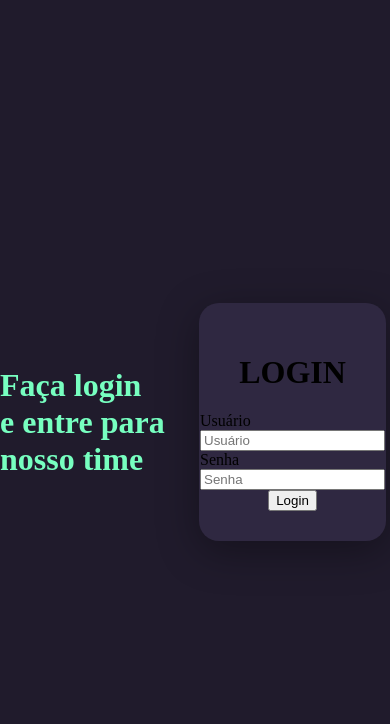
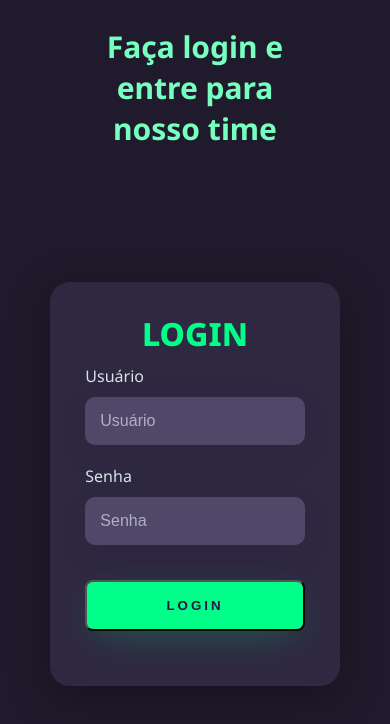
Before and after one commit to guimarts1/curso-udemy, a plain HTML site: page landing-page/index.html in a window 390 px wide. Drawn offline with Linux system fonts and the light colour scheme.

Commit message:
landing page finish

```diff
--- a/landing-page/index.html
+++ b/landing-page/index.html
@@ -1,5 +1,5 @@
 <!DOCTYPE html>
-<html lang="en">
+<html lang="pt-br">
 <head>
     <meta charset="UTF-8">
     <meta name="viewport" content="width=device-width, initial-scale=1.0">
@@ -11,7 +11,8 @@
 <body>
     <div class="main-login">
         <div class="left-login">
-            <h1>Faça login <br> e entre para nosso time</h1>
+            <h1>Faça login e entre para nosso time</h1>
+            <img src="img-land.svg" class="img-login" alt="Img LOgo">
         </div>
         <div class="right-login">
             <div class="card-login">
--- a/landing-page/style.css
+++ b/landing-page/style.css
@@ -1,5 +1,8 @@
+@import url('https://fonts.googleapis.com/css2?family=Noto+Sans:ital,wght@0,100..900;1,100..900&display=swap');
+
 body{
     margin: 0;
+    font-family: "Noto Sans", sans-serif;;
 }
 
 .main-login{
@@ -17,10 +20,12 @@ body{
     display: flex;
     justify-content: center;
     align-items: center;
+    flex-direction: column;
 }
 
-.left-login h1{
+.left-login > h1{
     color: #77ffc0;
+    font-size: 3vw;
 }
 
 .right-login{
@@ -42,3 +47,103 @@ body{
     border-radius: 20px;
     box-shadow: 0px 10px 40px rgba(0, 0, 0, 0.347);
 }
+
+.card-login > h1{
+    color: #00ff88;
+    font-weight: 800;
+    margin: 0;
+}
+
+.textfield{
+    width: 100%;
+    display: flex;
+    flex-direction: column;
+    align-items: flex-start;
+    justify-content: center;
+    margin: 10px 0px;
+}
+
+.textfield > input{
+    width: 100%;
+    border: none;
+    border-radius: 10px;
+    padding: 15px;
+    background: #514869;
+    color: #f0ffffde;
+    font-size: 12pt;
+    box-shadow: 0px 10px 40px rgba(0, 0, 0, 0.055);
+    outline: none;
+    box-sizing: border-box;
+}
+
+.textfield > label{
+    color: #f0ffffde;
+    margin-bottom: 10px;
+}
+
+.textfield > input::placeholder{
+    color: #f0ffff94;
+}
+
+.btn-login{
+    width: 100%;
+    padding: 16px 0;
+    margin: 25px;
+    border-radius: 8px;
+    outline: none;
+    text-transform: uppercase;
+    font-weight: 800;
+    letter-spacing: 3px;
+    color: #2b134b;
+    background: #00ff88;
+    box-shadow: 0px 10px 40px -12px #00ff8052 ;
+}
+
+.img-login{
+    width: 35vw;
+
+}
+
+@media only screen and (max-width: 950px){
+    .card-login{
+        width: 75%;
+    }
+
+    .left-login > h1{
+        font-size: 42px;
+        text-align: center;
+    }
+}
+
+@media only screen and (max-width: 560px){
+    .img-login{
+       /*width: 200px;*/
+       display: none;
+    }
+
+    .main-login{
+        flex-direction: column;
+        width: 100vw;
+    }
+
+    .left-login > h1{
+        font-size: 30px;
+        text-align: center;
+        margin: 10px;
+        margin-top: 30px;
+    }
+
+
+    .left-login{
+        width: 200px;
+        height: 154px;
+    }
+
+    .right-login{
+        width: 75%;
+    }
+
+    .card-login{
+        margin-bottom: 30px;
+    }
+}
```
Also changed, not shown: landing-page/img-land.svg (added).
